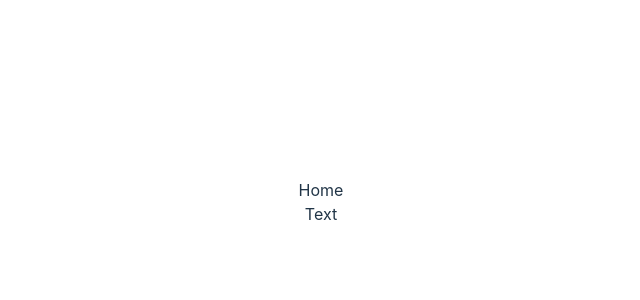
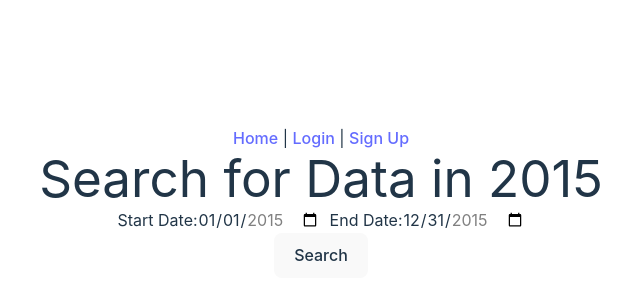
Before and after one commit to zexianchoo/FlightWebsite, a React (Vite) app in the folder EAT2015/frontend/: page / in a window 1280 px wide. Shown: the part 198-498 px from the top of the page, without its empty margins (319-959 px from the left). Built offline with nearby package versions, Linux system fonts and the light colour scheme.

Commit message:
Implemented Hansen's changes

```diff
--- a/EAT2015/frontend/src/App.jsx
+++ b/EAT2015/frontend/src/App.jsx
@@ -1,29 +1,30 @@
-import React, { useState } from 'react'
-import { Login } from './pages/Login'
-import { Home } from './pages/Home'
-import SignUp from './pages/SIgnUp.jsx'
-import './App.css'
+import React from 'react';
+import { Login } from './pages/Login';
+import { Home } from './pages/Home';
+import SignUp from "./pages/SIgnUp"
+import './App.css';
 import {
   BrowserRouter as Router,
   Routes,
   Route,
+  Link // Import Link
 } from "react-router-dom";
 
-
 function App() {
-  const [count, setCount] = useState(0)
-
   return (
     <div className="App">
       <Router>
+        <nav>
+          <Link to="/">Home</Link> | <Link to="/login">Login</Link> | <Link to="/SignUp">Sign Up</Link>
+        </nav>
         <Routes>
-          <Route path = "/" element={<Home /> } />
+          <Route path="/" element={<Home />} />
           <Route path="/login" element={<Login />} />
-          <Route path="/signup" element={<SignUp />} />
+          <Route path="/SignUp" element={<SignUp />} />
         </Routes>
       </Router>
     </div>
-  )
+  );
 }
 
-export default App
+export default App;
--- a/EAT2015/frontend/src/pages/Home.jsx
+++ b/EAT2015/frontend/src/pages/Home.jsx
@@ -1,19 +1,46 @@
-import React from 'react'
+import React, { useState } from 'react';
 
 export const Home = () => {
+  const [startDate, setStartDate] = useState('2015-01-01');
+  const [endDate, setEndDate] = useState('2015-12-31');
+
+  const handleSearch = () => {
+    console.log('Start Date:', startDate);
+    console.log('End Date:', endDate);
+    // Here you would typically make a request to the backend with the startDate and endDate
+  };
+
   return (
-    <main className=''>
-        <div className='flex-col gap-y-10 justify-between'>
-            <div className='text-4xl my-20'>
-                Home
-            </div>
-            <div className='text-4xl '>
-                Text
-            </div>
+    <main>
+      <h1>Search for Data in 2015</h1>
+      <div style={{ display: 'flex', justifyContent: 'center' }}>
+        <div>
+          <label htmlFor="start-date">Start Date:</label>
+          <input
+            id="start-date"
+            type="date"
+            value={startDate}
+            onChange={(e) => setStartDate(e.target.value)}
+            min="2015-01-01"
+            max="2015-12-31"
+            style={{ marginRight: '10px' }} // Reduced space between the fields
+          />
+        </div>
+        <div>
+          <label htmlFor="end-date">End Date:</label>
+          <input
+            id="end-date"
+            type="date"
+            value={endDate}
+            onChange={(e) => setEndDate(e.target.value)}
+            min="2015-01-01"
+            max="2015-12-31"
+          />
+        </div>
+      </div>
+      <button onClick={handleSearch}>Search</button>
+    </main>
+  );
+}
 
-        </div>
-
-    </main>
-
-  )
-}
+export default Home;
```
